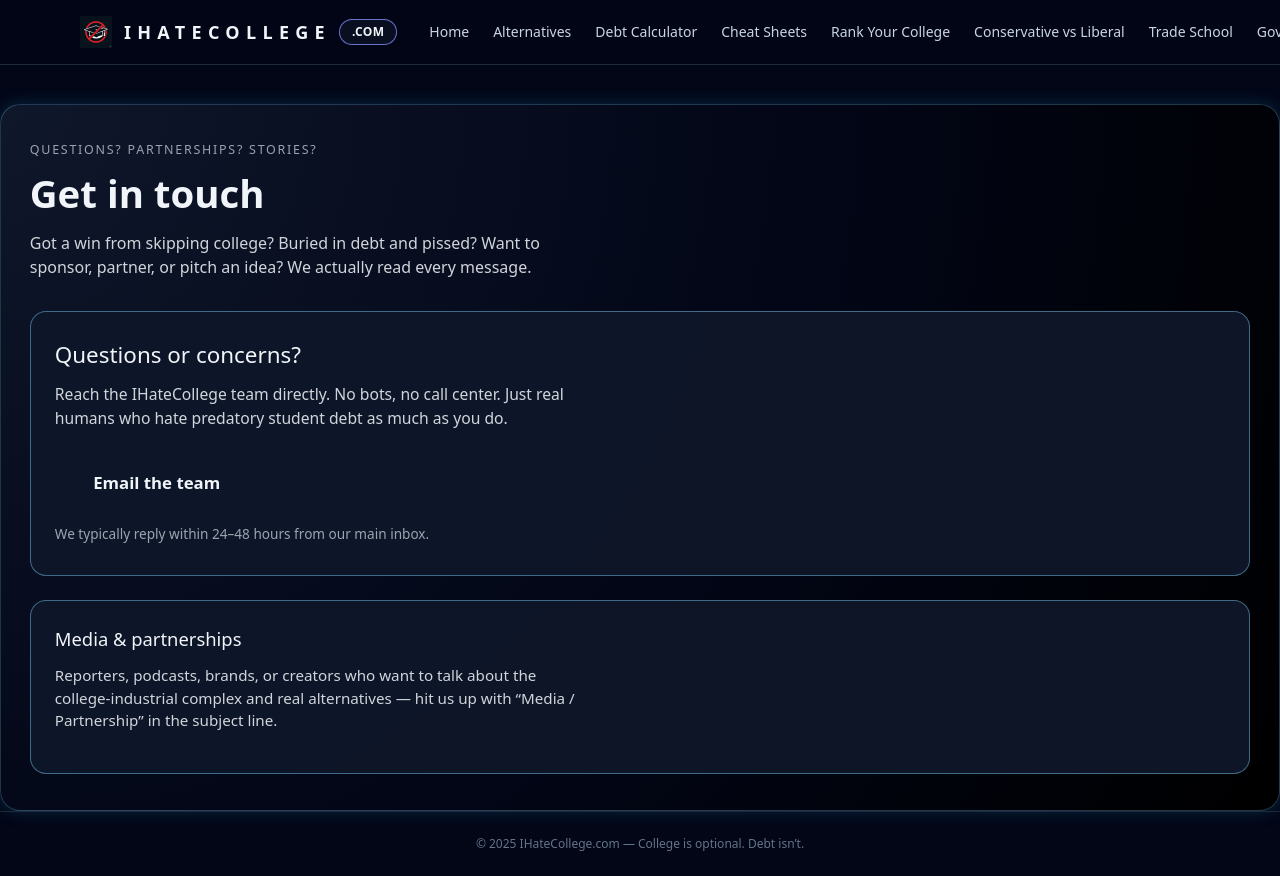
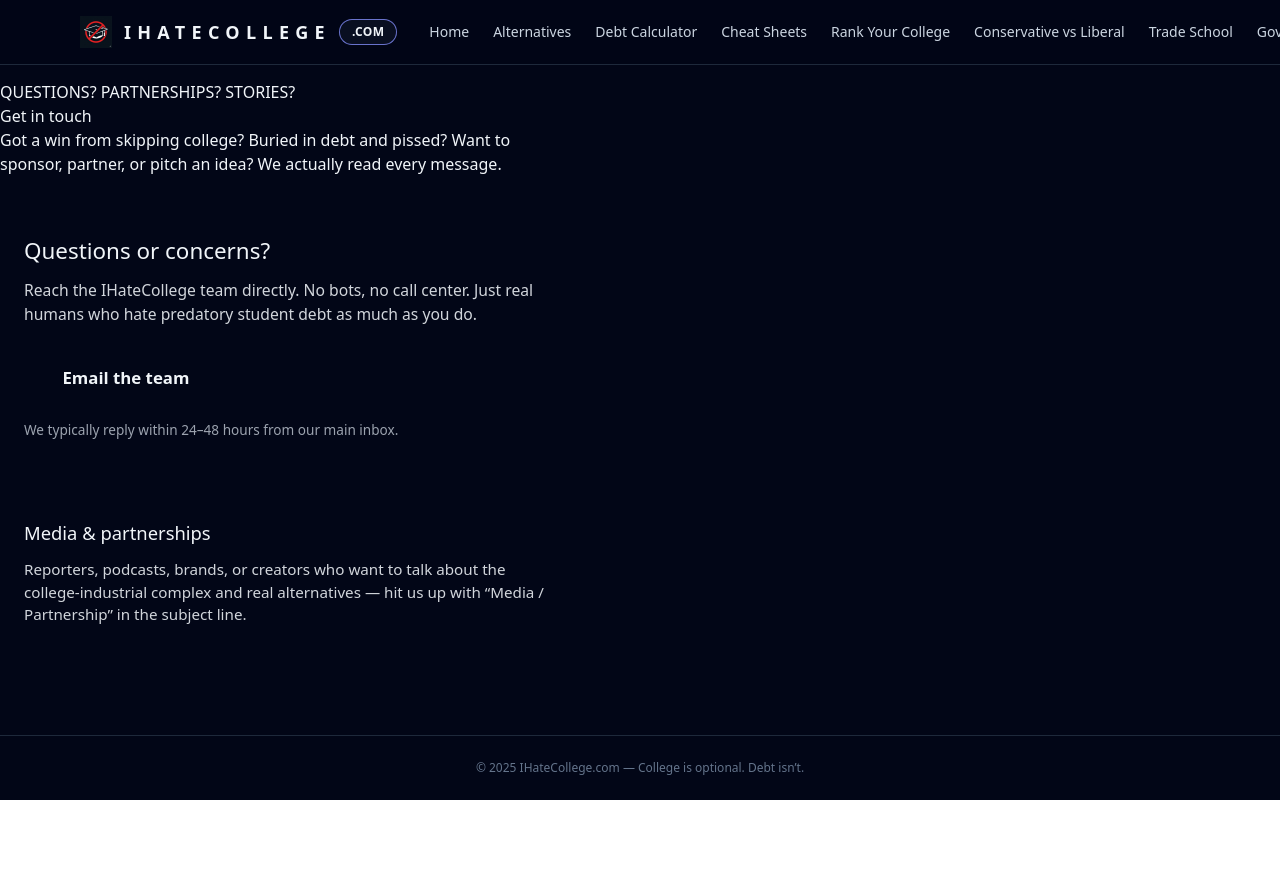
Before and after one commit to placebetsai/Ihatecollege, a Next.js app: page /contact in a window 1280 px wide. After the commit the page ends 800 px from the top, so only its background shows below. Built offline with nearby package versions, Linux system fonts and the light colour scheme.

Commit message:
Update globals.css

```diff
--- a/styles/globals.css
+++ b/styles/globals.css
@@ -2,10 +2,9 @@
 @tailwind components;
 @tailwind utilities;
 
-/* GLOBAL RESET */
-*, *::before, *::after { box-sizing: border-box; }
-
-html, body {
+/* Base dark theme + font */
+html,
+body {
   padding: 0;
   margin: 0;
   background: radial-gradient(circle at top, #020617, #020617 40%, #000 100%);
@@ -13,67 +12,35 @@
 }
 
 body {
-  font-family: system-ui, -apple-system, BlinkMacSystemFont, "SF Pro Text", "Segoe UI", sans-serif;
+  font-family: system-ui, -apple-system, BlinkMacSystemFont, "Segoe UI",
+    sans-serif;
 }
 
-a { color: inherit; text-decoration: none; }
-img { max-width: 100%; display: block; }
-
-/* HERO */
-.hero {
-  margin-top: 1.5rem;
-  padding: 2.25rem 1.8rem;
-  border-radius: 1.25rem;
-  background: radial-gradient(circle at top left, #0f172a, #020617 55%, #000);
-  border: 1px solid rgba(125, 211, 252, 0.25);
-  box-shadow: 0 0 18px rgba(56, 189, 248, 0.18);
+/* Images behave nicely */
+img {
+  max-width: 100%;
+  display: block;
 }
 
-.eyebrow {
-  font-size: 0.78rem;
-  letter-spacing: 0.14em;
-  text-transform: uppercase;
-  color: #9ca3af;
-  margin-bottom: 0.7rem;
+/* === GLOW CARDS === */
+.card-glow {
+  position: relative;
+  border-radius: 1rem;
+  overflow: hidden;
 }
 
-.hero-title {
-  font-size: 2.4rem;
-  font-weight: 800;
-  line-height: 1.15;
-  margin-bottom: 1rem;
+.card-glow::before {
+  content: "";
+  position: absolute;
+  inset: -2px;
+  z-index: -1;
+  border-radius: inherit;
+  background: linear-gradient(135deg, #38bdf8, #818cf8);
+  filter: blur(18px);
+  opacity: 0.25;
+  transition: opacity 0.25s ease;
 }
 
-.accent { color: #facc15; }
-
-.hero-subtitle {
-  max-width: 640px;
-  color: #d1d5db;
-  font-size: 1rem;
-  margin-bottom: 1.5rem;
+.card-glow:hover::before {
+  opacity: 0.6;
 }
-
-/* CARDS */
-.path-grid {
-  display: grid;
-  grid-template-columns: repeat(3, 1fr);
-  gap: 1rem;
-}
-
-.path-card {
-  border-radius: 1rem;
-  padding: 1rem;
-  background: rgba(15, 23, 42, 0.92);
-  border: 1px solid rgba(125, 211, 252, 0.45);
-  transition: 0.2s;
-}
-
-.path-card:hover {
-  transform: translateY(-3px);
-  border-color: rgba(56, 189, 248, 0.8);
-}
-
-/* RESPONSIVE */
-@media (max-width: 768px) {
-  .path-grid { grid-template-columns: 1fr; }
-}
```
